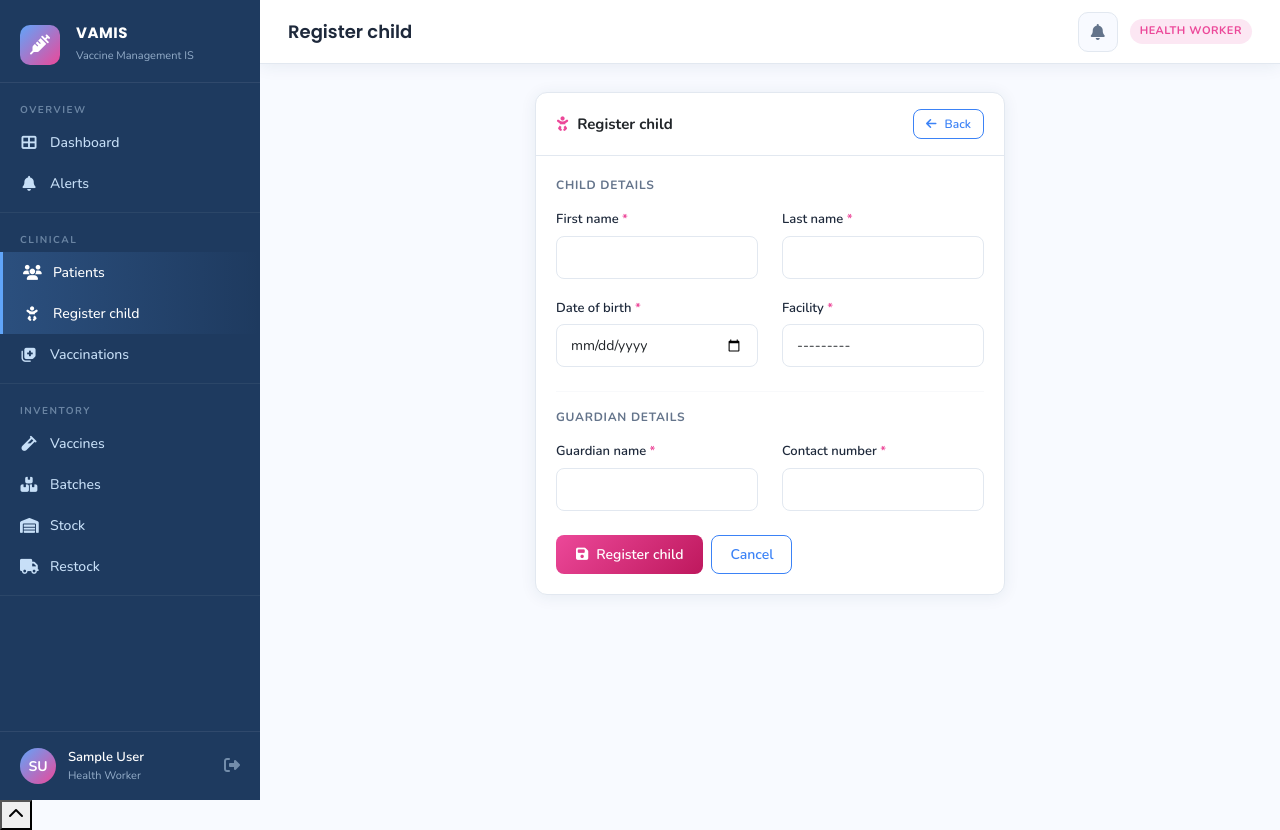
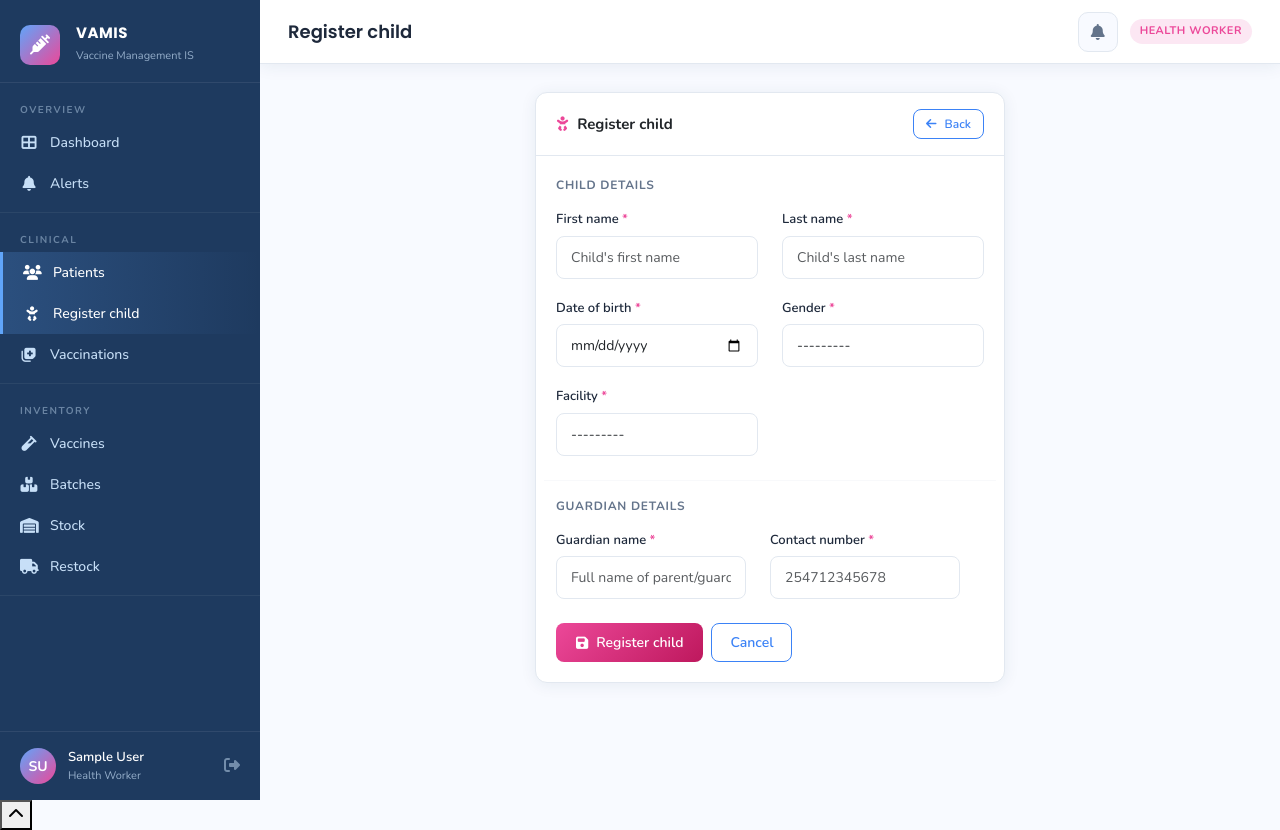
Before and after one commit to KariukiGloria/VAMIS-main, a Django app: page /accounts/patients/register-child/ in a window 1280 px wide. Run offline with Django 5.2, Linux system fonts and the light colour scheme; the visitor is signed in with stand-in values (Sample User, id 1); data that the repository does not hold is empty; parts of the project's set-up code (start-up, migrations or seed data) failed here and were passed over; some libraries are stand-ins or nearby versions.

Commit message:
merging patient register to accept child as patient and system to autogenerate credentials for system login

```diff
--- a/accounts/forms.py
+++ b/accounts/forms.py
@@ -5,8 +5,24 @@ from datetime import date
 
 from django import forms
 from django.contrib.auth.forms import AuthenticationForm, UserCreationForm, UserChangeForm
+from django.core.validators import RegexValidator
 from .models import User, Patient
 
+
+# ── Shared validators ──────────────────────────────────────────────────────────
+
+kenyan_phone_validator = RegexValidator(
+    regex=r'^254\d{9}$',
+    message='Enter a valid Kenyan number: 254 followed by 9 digits (e.g. 254712345678).'
+)
+
+name_validator = RegexValidator(
+    regex=r'^[A-Za-z\s\'\-]+$',
+    message='Name may only contain letters, spaces, hyphens and apostrophes.'
+)
+
+
+# ── Auth ───────────────────────────────────────────────────────────────────────
 
 class LoginForm(AuthenticationForm):
     username = forms.CharField(
@@ -40,7 +56,7 @@ class UserCreateForm(UserCreationForm):
 
 
 class UserEditForm(UserChangeForm):
-    password = None  # hide raw password field
+    password = None
 
     class Meta:
         model = User
@@ -53,6 +69,8 @@ class UserEditForm(UserChangeForm):
             field.widget.attrs['class'] = 'form-control'
 
 
+# ── Patient (general / admin edit) ────────────────────────────────────────────
+
 class PatientForm(forms.ModelForm):
     date_of_birth = forms.DateField(
         widget=forms.DateInput(attrs={'type': 'date', 'class': 'form-control'})
@@ -60,8 +78,10 @@ class PatientForm(forms.ModelForm):
 
     class Meta:
         model = Patient
-        fields = ['first_name', 'last_name', 'date_of_birth', 'gender',
-                  'phone', 'national_id', 'guardian_name', 'facility']
+        fields = [
+            'first_name', 'last_name', 'date_of_birth', 'gender',
+            'national_id', 'guardian_name', 'guardian_contact', 'facility',
+        ]
 
     def __init__(self, *args, **kwargs):
         super().__init__(*args, **kwargs)
@@ -69,8 +89,9 @@ class PatientForm(forms.ModelForm):
             if name != 'date_of_birth':
                 field.widget.attrs['class'] = 'form-control'
         self.fields['national_id'].required = False
-        self.fields['guardian_name'].required = False
-        self.fields['phone'].required = False
+        self.fields['guardian_name'].required = True
+        self.fields['guardian_contact'].required = True
+        self.fields['guardian_contact'].widget.attrs['placeholder'] = '254712345678'
 
     def clean_national_id(self):
         nid = self.cleaned_data.get('national_id') or None
@@ -83,17 +104,44 @@ class PatientForm(forms.ModelForm):
                     'A patient with this National ID already exists.')
         return nid
 
+    def clean_guardian_contact(self):
+        value = self.cleaned_data.get('guardian_contact', '').strip()
+        value = re.sub(r'[\s\-]', '', value)
+        if not re.fullmatch(r'^254\d{9}$', value):
+            raise forms.ValidationError(
+                'Enter a valid Kenyan number: 254 followed by exactly 9 digits '
+                '(e.g. 254712345678).'
+            )
+        qs = Patient.objects.filter(guardian_contact=value)
+        if self.instance.pk:
+            qs = qs.exclude(pk=self.instance.pk)
+        if qs.exists():
+            raise forms.ValidationError(
+                'This contact number is already linked to another child record.')
+        return value
+
+
+# ── Child registration (health worker) ────────────────────────────────────────
 
 class ChildRegistrationForm(forms.ModelForm):
-    """Health worker registers a child (patient). Age must be under 5 years."""
+    """
+    Health worker registers a child (patient).
+    - Child must be under 5 years old.
+    - Guardian name and contact are required.
+    - Guardian contact must be a valid Kenyan number: 254XXXXXXXXX (12 digits).
+    - A login-ready User account is created for the guardian/patient in the view.
+    """
+
     date_of_birth = forms.DateField(
         widget=forms.DateInput(attrs={'type': 'date', 'class': 'form-control'})
     )
 
     class Meta:
         model = Patient
-        fields = ['first_name', 'last_name', 'date_of_birth',
-                  'guardian_name', 'guardian_contact', 'facility']
+        fields = [
+            'first_name', 'last_name', 'date_of_birth', 'gender',
+            'guardian_name', 'guardian_contact', 'facility',
+        ]
 
     def __init__(self, *args, **kwargs):
         self.health_worker = kwargs.pop('health_worker', None)
@@ -101,10 +149,66 @@ class ChildRegistrationForm(forms.ModelForm):
         for name, field in self.fields.items():
             if name != 'date_of_birth':
                 field.widget.attrs['class'] = 'form-control'
+
+        # Placeholders
+        self.fields['first_name'].widget.attrs['placeholder'] = "Child's first name"
+        self.fields['last_name'].widget.attrs['placeholder'] = "Child's last name"
+        self.fields['guardian_name'].widget.attrs['placeholder'] = 'Full name of parent/guardian'
+        self.fields['guardian_contact'].widget.attrs['placeholder'] = '254712345678'
+
+        # Required fields
         self.fields['guardian_name'].required = True
         self.fields['guardian_contact'].required = True
+        self.fields['gender'].required = True
+
+        # Pre-fill facility from health worker's assigned facility
         if self.health_worker and self.health_worker.facility:
             self.fields['facility'].initial = self.health_worker.facility
+
+    # ── Field-level validations ────────────────────────────────────────────────
+
+    def clean_first_name(self):
+        value = self.cleaned_data.get('first_name', '').strip()
+        if len(value) < 2:
+            raise forms.ValidationError(
+                'First name must be at least 2 characters.')
+        name_validator(value)
+        return value.title()
+
+    def clean_last_name(self):
+        value = self.cleaned_data.get('last_name', '').strip()
+        if len(value) < 2:
+            raise forms.ValidationError(
+                'Last name must be at least 2 characters.')
+        name_validator(value)
+        return value.title()
+
+    def clean_guardian_name(self):
+        value = self.cleaned_data.get('guardian_name', '').strip()
+        if len(value) < 3:
+            raise forms.ValidationError(
+                'Guardian name must be at least 3 characters.')
+        name_validator(value)
+        return value.title()
+
+    def clean_guardian_contact(self):
+        value = self.cleaned_data.get('guardian_contact', '').strip()
+        # Strip accidental spaces or dashes so 254 712 345678 still passes
+        value = re.sub(r'[\s\-]', '', value)
+        if not re.fullmatch(r'^254\d{9}$', value):
+            raise forms.ValidationError(
+                'Enter a valid Kenyan number starting with 254 followed by '
+                'exactly 9 digits — no spaces or dashes (e.g. 254712345678).'
+            )
+        # Check uniqueness — one account per guardian contact
+        qs = Patient.objects.filter(guardian_contact=value)
+        if self.instance.pk:
+            qs = qs.exclude(pk=self.instance.pk)
+        if qs.exists():
+            raise forms.ValidationError(
+                'A child is already registered under this contact number.'
+            )
+        return value
 
     def clean_date_of_birth(self):
         dob = self.cleaned_data.get('date_of_birth')
@@ -117,12 +221,17 @@ class ChildRegistrationForm(forms.ModelForm):
                 12 + (today.month - dob.month)
             if age_months > 60:
                 raise forms.ValidationError(
-                    'This system only manages children under 5 years old.')
+                    'This system only manages children under 5 years old.'
+                )
+            if age_months < 0:
+                raise forms.ValidationError('Invalid date of birth.')
         return dob
+
+    # ── Credential generation ──────────────────────────────────────────────────
 
     @staticmethod
     def generate_credentials(guardian_name):
-        """Generate a unique username (from guardian name) and a secure password."""
+        """Generate a unique username (from guardian name) and a secure 10-char password."""
         base = re.sub(
             r'[^a-z0-9]', '', guardian_name.lower().replace(' ', ''))[:12] or 'patient'
         username = base
@@ -135,8 +244,11 @@ class ChildRegistrationForm(forms.ModelForm):
         return username, raw_password
 
 
+# ── Guardian contact update (patient portal) ──────────────────────────────────
+
 class GuardianContactForm(forms.ModelForm):
-    """Allows the guardian/patient-user to update their contact number."""
+    """Allows the guardian/patient-user to update their contact number from the portal."""
+
     class Meta:
         model = Patient
         fields = ['guardian_contact']
@@ -145,6 +257,64 @@ class GuardianContactForm(forms.ModelForm):
         super().__init__(*args, **kwargs)
         self.fields['guardian_contact'].widget.attrs.update({
             'class': 'form-control',
-            'placeholder': '+254 7XX XXX XXX',
+            'placeholder': '254712345678',
         })
         self.fields['guardian_contact'].required = True
+
+    def clean_guardian_contact(self):
+        value = self.cleaned_data.get('guardian_contact', '').strip()
+        value = re.sub(r'[\s\-]', '', value)
+        if not re.fullmatch(r'^254\d{9}$', value):
+            raise forms.ValidationError(
+                'Enter a valid Kenyan number: 254 followed by exactly 9 digits '
+                '(e.g. 254712345678). No spaces or dashes.'
+            )
+        # Exclude current patient when checking uniqueness
+        qs = Patient.objects.filter(guardian_contact=value)
+        if self.instance and self.instance.pk:
+            qs = qs.exclude(pk=self.instance.pk)
+        if qs.exists():
+            raise forms.ValidationError(
+                'This contact number is already linked to another child record.'
+            )
+        return value
+
+
+class PatientPasswordChangeForm(forms.Form):
+    """Used by patients/guardians to change their auto-generated password."""
+    new_password1 = forms.CharField(
+        label='New password',
+        widget=forms.PasswordInput(attrs={
+            'class': 'form-control',
+            'placeholder': 'Enter new password',
+            'autofocus': True,
+        })
+    )
+    new_password2 = forms.CharField(
+        label='Confirm new password',
+        widget=forms.PasswordInput(attrs={
+            'class': 'form-control',
+            'placeholder': 'Repeat new password',
+        })
+    )
+
+    def clean_new_password1(self):
+        password = self.cleaned_data.get('new_password1', '')
+        if len(password) < 8:
+            raise forms.ValidationError(
+                'Password must be at least 8 characters.')
+        if not re.search(r'[A-Za-z]', password):
+            raise forms.ValidationError(
+                'Password must contain at least one letter.')
+        if not re.search(r'[0-9]', password):
+            raise forms.ValidationError(
+                'Password must contain at least one number.')
+        return password
+
+    def clean(self):
+        cleaned_data = super().clean()
+        p1 = cleaned_data.get('new_password1')
+        p2 = cleaned_data.get('new_password2')
+        if p1 and p2 and p1 != p2:
+            raise forms.ValidationError('Passwords do not match.')
+        return cleaned_data
--- a/accounts/urls.py
+++ b/accounts/urls.py
@@ -27,6 +27,9 @@ urlpatterns = [
     # Patient portal
     path('portal/',        views.patient_portal,     name='patient_portal'),
     path('portal/report/', views.patient_report_pdf, name='patient_report_pdf'),
+    # ADD inside urlpatterns, under the portal lines:
+    path('portal/change-password/', views.patient_change_password,
+         name='patient_change_password'),
 
     # Child registration (health workers / admin)
     path('patients/register-child/',
--- a/accounts/views.py
+++ b/accounts/views.py
@@ -169,15 +169,9 @@ def patient_add(request):
     if request.user.is_distributor:
         messages.error(request, 'Access denied.')
         return redirect('dashboard')
-    form = PatientForm(request.POST or None)
-    if request.method == 'POST' and form.is_valid():
-        patient = form.save()
-        messages.success(
-            request, f'Patient {patient.full_name} registered successfully.')
-        return redirect('patient_detail', pk=patient.pk)
-    return render(request, 'accounts/patient_form.html', {
-        'form': form, 'title': 'Register New Patient', 'action': 'Register'
-    })
+    # All patient registration goes through child_register
+    # which collects guardian details and creates a login account
+    return redirect('child_register')
 
 
 @login_required
@@ -272,6 +266,9 @@ def user_toggle_active(request, pk):
 def patient_portal(request):
     if not request.user.is_patient:
         return redirect('dashboard')
+    # Force password change on first login
+    if request.user.must_change_password:
+        return redirect('patient_change_password')
 
     # Safety net — atomic registration prevents this, but handles edge cases
     try:
@@ -336,7 +333,6 @@ def child_register(request):
         try:
             with transaction.atomic():
                 patient = form.save(commit=False)
-                patient.gender = 'O'
 
                 # Generate unique username + secure password
                 username, raw_password = ChildRegistrationForm.generate_credentials(
@@ -349,6 +345,7 @@ def child_register(request):
                     first_name=patient.guardian_name,
                     phone=patient.guardian_contact,
                     role='patient',
+                    must_change_password=True,
                 )
                 patient.user_account = patient_user
                 patient.save()
@@ -386,6 +383,32 @@ def child_register_success(request):
     })
 
 
+# ─── PATIENT PASSWORD CHANGE ──────────────────────────────────────────────────
+
+@login_required
+def patient_change_password(request):
+    if not request.user.is_patient:
+        return redirect('dashboard')
+
+    from .forms import PatientPasswordChangeForm
+    form = PatientPasswordChangeForm(request.POST or None)
+
+    if request.method == 'POST' and form.is_valid():
+        new_password = form.cleaned_data['new_password1']
+        request.user.set_password(new_password)
+        request.user.must_change_password = False
+        request.user.save()
+        # Keep them logged in after password change
+        update_session_auth_hash(request, request.user)
+        messages.success(request, 'Password changed successfully. Welcome!')
+        return redirect('patient_portal')
+
+    return render(request, 'accounts/patient_change_password.html', {
+        'form': form,
+        'forced': request.user.must_change_password,
+    })
+
+
 @login_required
 def patient_report_pdf(request):
     """Printable vaccination history for the logged-in patient (browser print → PDF)."""
--- a/templates/accounts/child_register.html
+++ b/templates/accounts/child_register.html
@@ -44,11 +44,15 @@
               {% if form.date_of_birth.errors %}<div style="color:#dc2626;font-size:12px;margin-top:4px;">{{ form.date_of_birth.errors.0 }}</div>{% endif %}
             </div>
             <div class="col-md-6 mb-3">
+              <label class="form-label">Gender <span style="color:var(--pink-dark)">*</span></label>
+              {{ form.gender }}
+              {% if form.gender.errors %}<div style="color:#dc2626;font-size:12px;margin-top:4px;">{{ form.gender.errors.0 }}</div>{% endif %}
+            </div>
+            <div class="col-md-6 mb-3">
               <label class="form-label">Facility <span style="color:var(--pink-dark)">*</span></label>
               {{ form.facility }}
               {% if form.facility.errors %}<div style="color:#dc2626;font-size:12px;margin-top:4px;">{{ form.facility.errors.0 }}</div>{% endif %}
             </div>
-          </div>
 
           <hr style="border-color:var(--border);margin:8px 0 16px;">
           <p style="font-size:12px;font-weight:700;color:var(--text-muted);text-transform:uppercase;letter-spacing:.06em;margin-bottom:12px;">
--- a/templates/accounts/patient_portal.html
+++ b/templates/accounts/patient_portal.html
@@ -76,6 +76,11 @@
             <i class="fas fa-save"></i> Save contact
           </button>
         </form>
+        <!-- ADD after the Save contact button's </form> closing tag: -->
+<hr style="border-color:var(--border);margin:14px 0 12px;">
+<a href="{% url 'patient_change_password' %}" class="btn-outline-vamis w-100" style="justify-content:center;font-size:13px;">
+  <i class="fas fa-lock"></i> Change password
+</a>
       </div>
     </div>
 
```
Also changed, not shown: accounts/models.py (+29 -13 lines), templates/accounts/patient_change_password.html (added, +62 -0 lines), templates/accounts/patient_form.html (+25 -10 lines), accounts/migrations/0004_alter_patient_guardian_contact_alter_patient_phone_and_more.py (added), accounts/migrations/0005_user_must_change_password.py (added).
